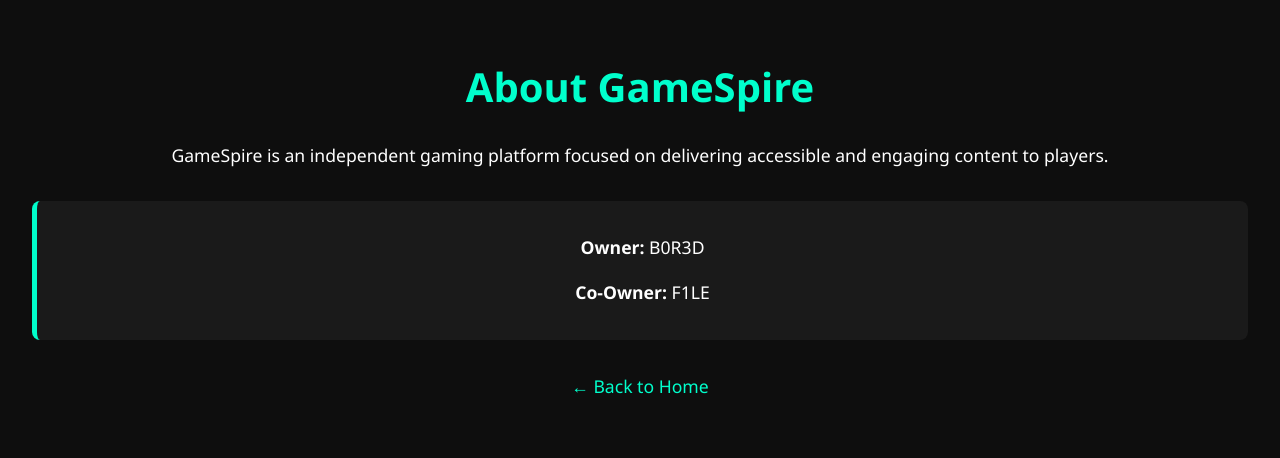
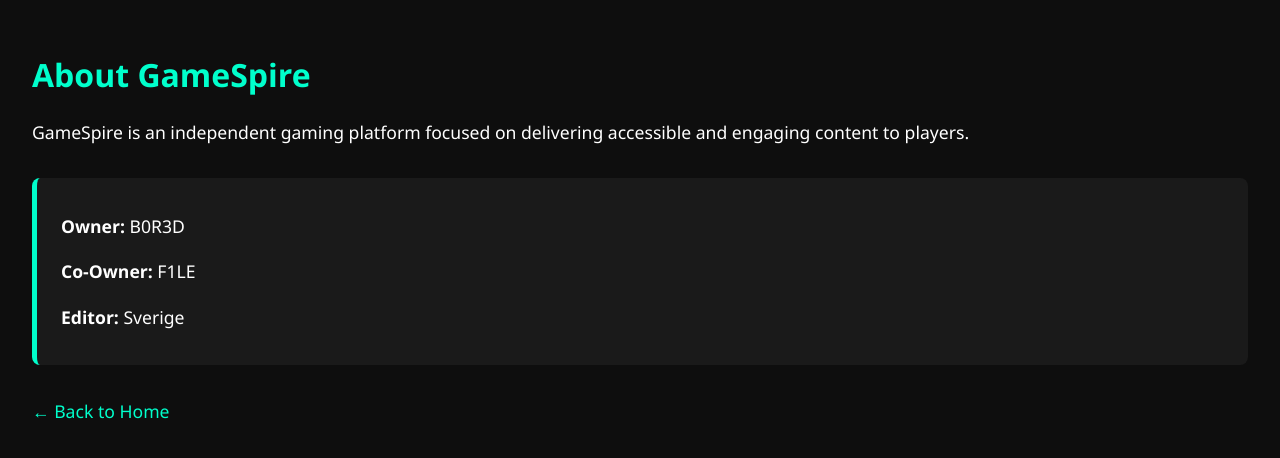
Before and after one commit to grassyguruu/GameSpire, a website: page public/about.html in a window 1280 px wide. Drawn offline with Linux system fonts and the light colour scheme.

Commit message:
Update about.html

```diff
--- a/public/about.html
+++ b/public/about.html
@@ -3,8 +3,41 @@
 <head>
   <meta charset="UTF-8" />
   <title>About - GameSpire</title>
-<link rel="stylesheet" href="style.css">
+  <style>
+    body {
+      background-color: #0e0e0e;
+      color: #fff;
+      font-family: 'Segoe UI', sans-serif;
+      padding: 2rem;
+      margin: 0;
+    }
 
+    h1 {
+      color: #00ffcc;
+    }
+
+    p {
+      font-size: 1.1rem;
+      line-height: 1.6;
+    }
+
+    .credits {
+      margin-top: 2rem;
+      background-color: #1a1a1a;
+      padding: 1rem 1.5rem;
+      border-left: 5px solid #00ffcc;
+      border-radius: 8px;
+    }
+
+    a {
+      color: #00ffcc;
+      text-decoration: none;
+    }
+
+    a:hover {
+      text-decoration: underline;
+    }
+  </style>
 </head>
 <body>
   <h1>About GameSpire</h1>
@@ -15,6 +48,7 @@
   <div class="credits">
     <p><strong>Owner:</strong> B0R3D</p>
     <p><strong>Co-Owner:</strong> F1LE</p>
+    <p><strong>Editor:</strong> Sverige</p>
   </div>
 
   <p style="margin-top: 2rem;"><a href="index.html">← Back to Home</a></p>
```
